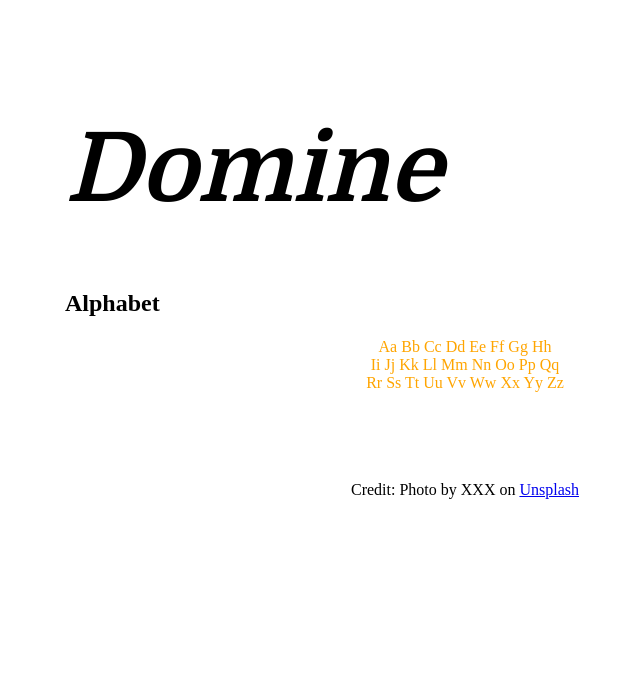
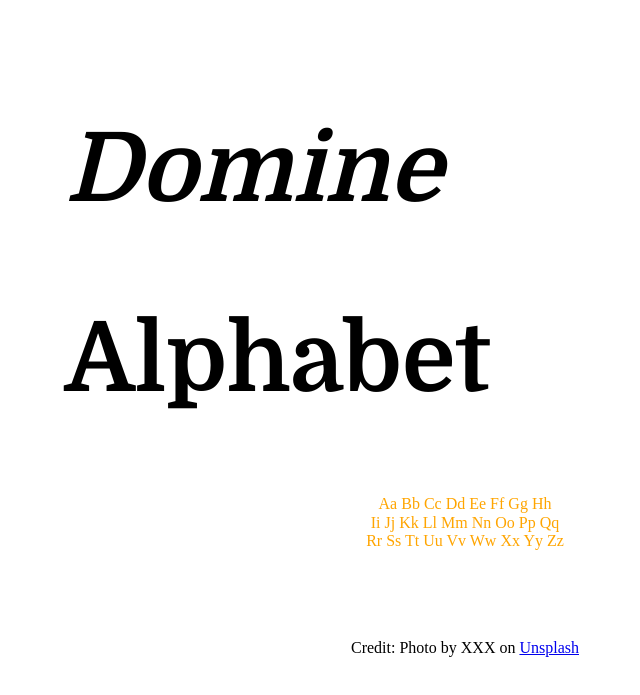
Before and after one commit to JhosethL/Type-Poster, a plain HTML site: page index.html in a window 1280 px wide. Shown: the part 45-740 px from the top of the page, without its empty margins (175-815 px from the left). Drawn offline with nearby package versions, Linux system fonts and the light colour scheme.

Commit message:
updated style h1 h2

```diff
--- a/css/main.css
+++ b/css/main.css
@@ -14,7 +14,7 @@ main p {
 	color: orange;
 	text-align: center;
 }
-main h1 {
+main h1, main h2 {
 	font-size: 6rem;
 	font-weight: 900;
 	outline: yellow;
```
